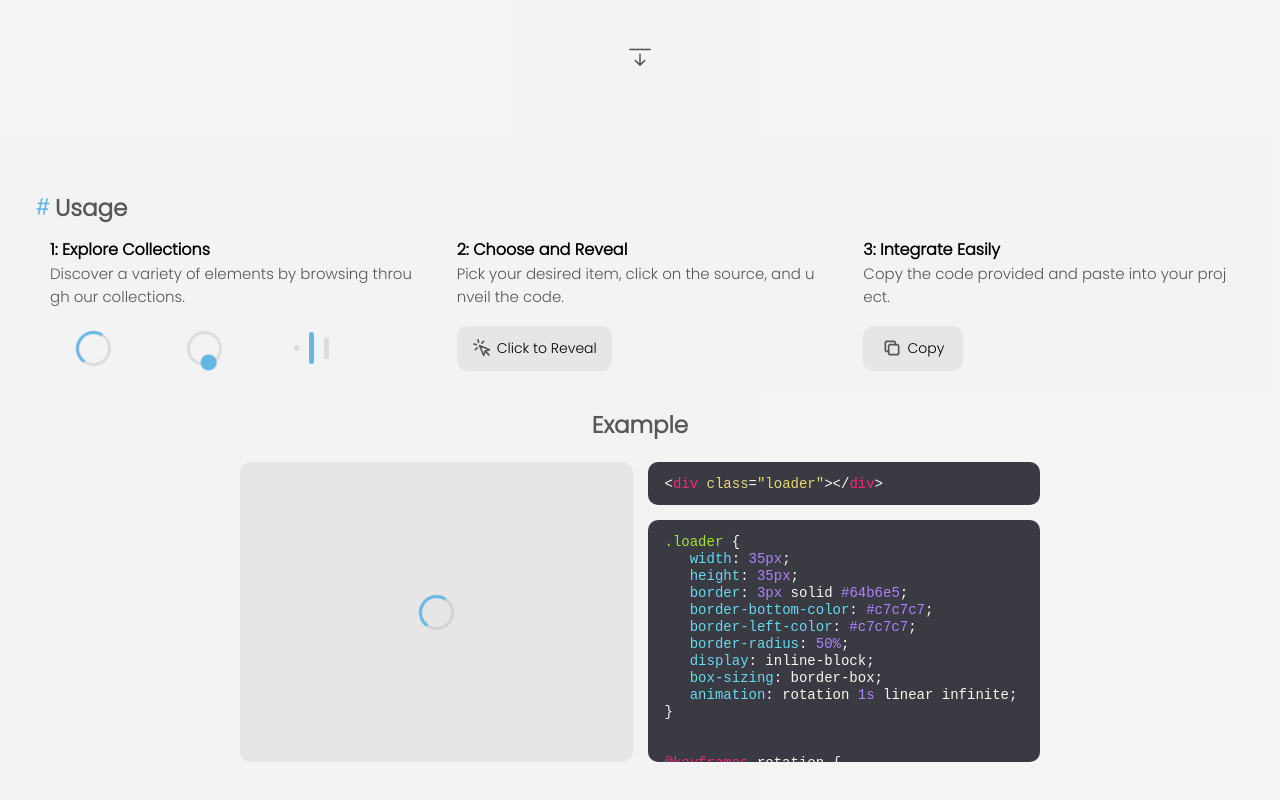
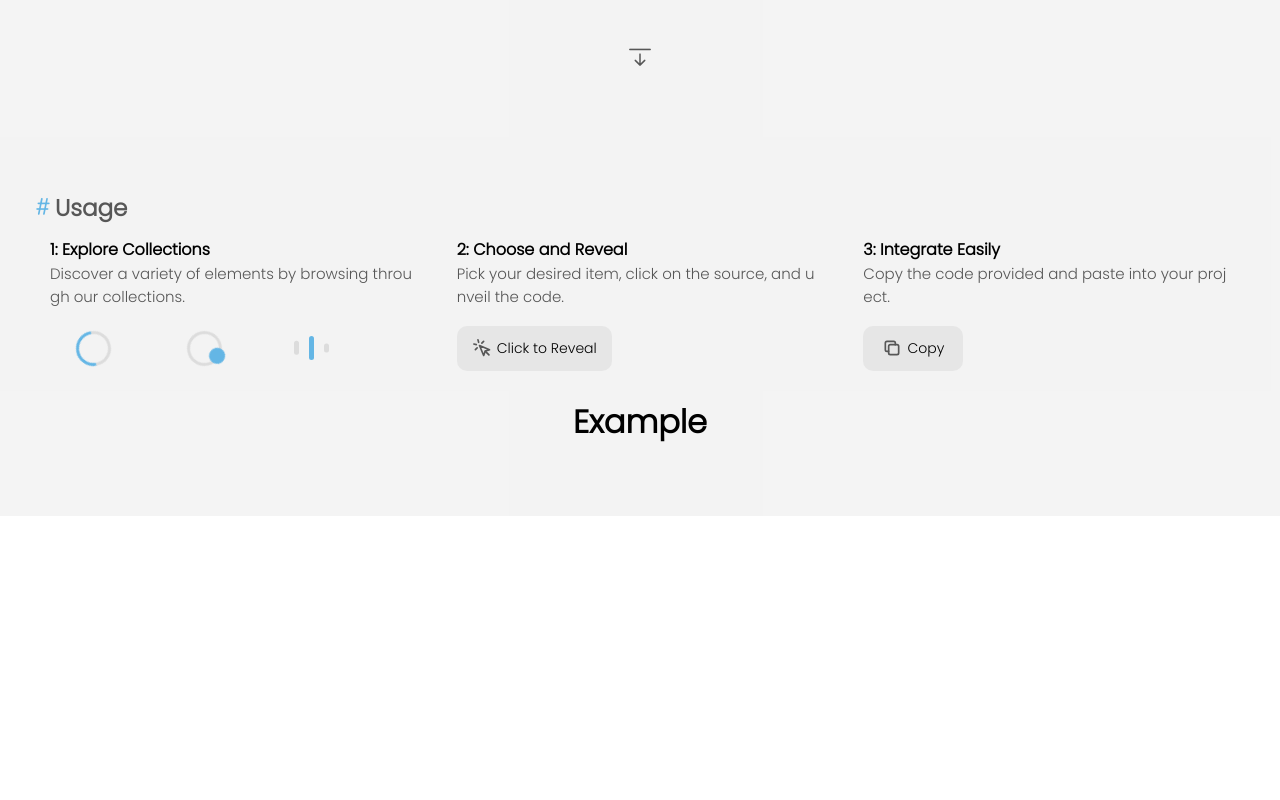
Before and after one commit to kevindermot99/qik, a React (Create React App) app: page / in a window 1280 px wide. Shown: the part 626-1426 px from the top of the page. After the commit the page ends 1142 px from the top, so only its background shows below. Built offline with nearby package versions, Linux system fonts and the light colour scheme; a web font is replaced by a local one.

Commit message:
add code bosy holder for different code bodies

```diff
--- a/src/components/codeheader.jsx
+++ b/src/components/codeheader.jsx
@@ -0,0 +1,14 @@
+import '../styles/codeheader.css';
+
+const CodeHeader = ({languages}) => {
+
+  return (
+    <div className="codeHeaderHolder">
+      {languages.forEach((lang) => {
+        <button type="button">{lang}</button>
+      })}
+    </div>
+  )
+}
+
+export default CodeHeader
--- a/src/pages/Home.jsx
+++ b/src/pages/Home.jsx
@@ -6,6 +6,7 @@ import SyntaxHighlighter from 'react-syntax-highlighter';
 import { monokaiSublime } from 'react-syntax-highlighter/dist/esm/styles/hljs';
 import { LuMousePointerClick } from "react-icons/lu";
 import { IoCheckmark } from "react-icons/io5";
+import CodeHeader from "../components/codeheader";
 
 function Home() {
    const usage = useRef(null)
@@ -126,50 +127,10 @@ function Home() {
 
          </div>
 
-         <div className="grid-container example-container">
+         <div className="code-container example-container">
             <h1>Example</h1>
-            <div className="example">
-               <div className="e1">
-                  <div class="loader-1"></div>
-               </div>
-               <div className="e2">
-                  <div>
-                     <SyntaxHighlighter
-                        language="html"
-                        style={monokaiSublime}
-                        customStyle={{
-                           fontFamily: "consolas",
-                           width: "100%",
-                           fontSize: "14px",
-                           backgroundColor: "transparent"
-                        }}
-                     >
-                        {exampleLoaderHtml}
-                     </SyntaxHighlighter>
-
-                     <button className="copy-button" onClick={copyExampleHtml}>{exampleHtml ? <IoCheckmark className="copy-icon" /> : <TbCopy className="copy-icon" />}</button>
-                  </div>
-                  <div>
-                     <SyntaxHighlighter
-                        language="css"
-                        style={monokaiSublime}
-                        customStyle={{
-                           fontFamily: "consolas",
-                           width: "100%",
-                           fontSize: "14px",
-                           backgroundColor: "transparent",
-                           maxHeight: "300px",
-                           overflowY: "scroll",
-                           paddingBottom: "100px"
-                        }}
-                        className="exampleLoaderCss"
-                     >
-                        {exampleLoaderCss}
-                     </SyntaxHighlighter>
-
-                     <button className="copy-button" onClick={copyExampleCss}>{exampleCss ? <IoCheckmark className="copy-icon" /> : <TbCopy className="copy-icon" />}</button>
-                  </div>
-               </div>
+            <div className="griditem">
+               <CodeHeader languages={['html', 'css']}/>
             </div>
          </div>
 
```
Also changed, not shown: src/components/codebody.jsx (added, +7 -0 lines), src/styles/codeheader.css (added).
